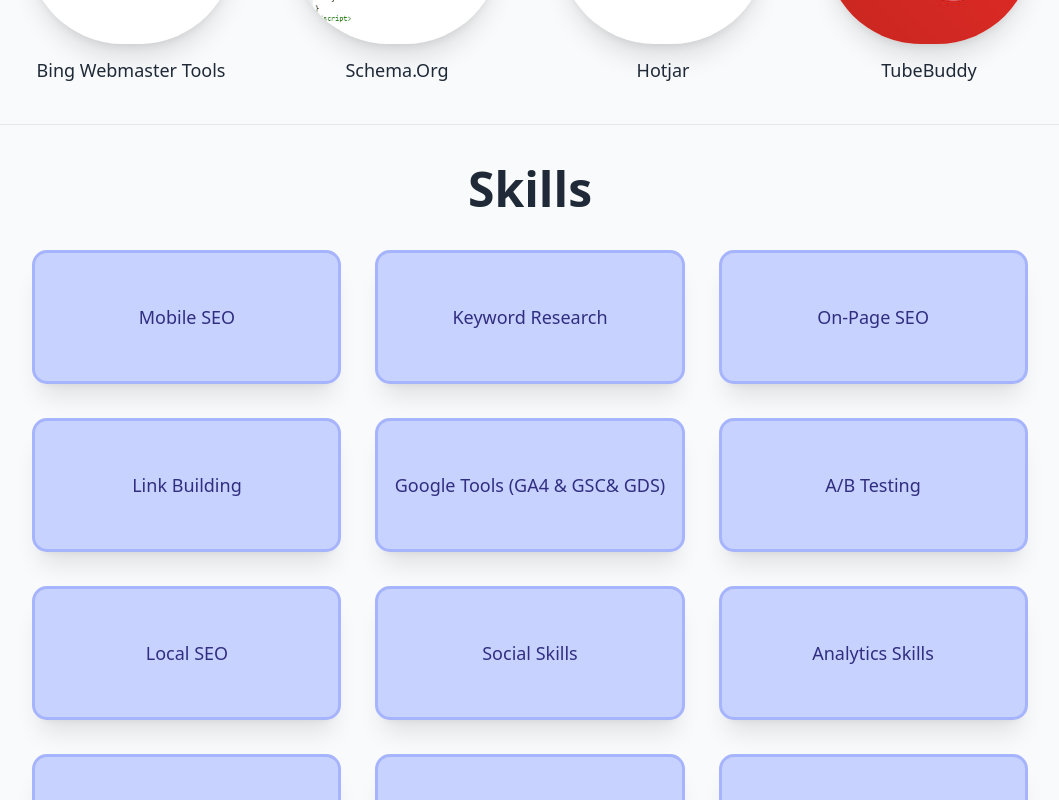
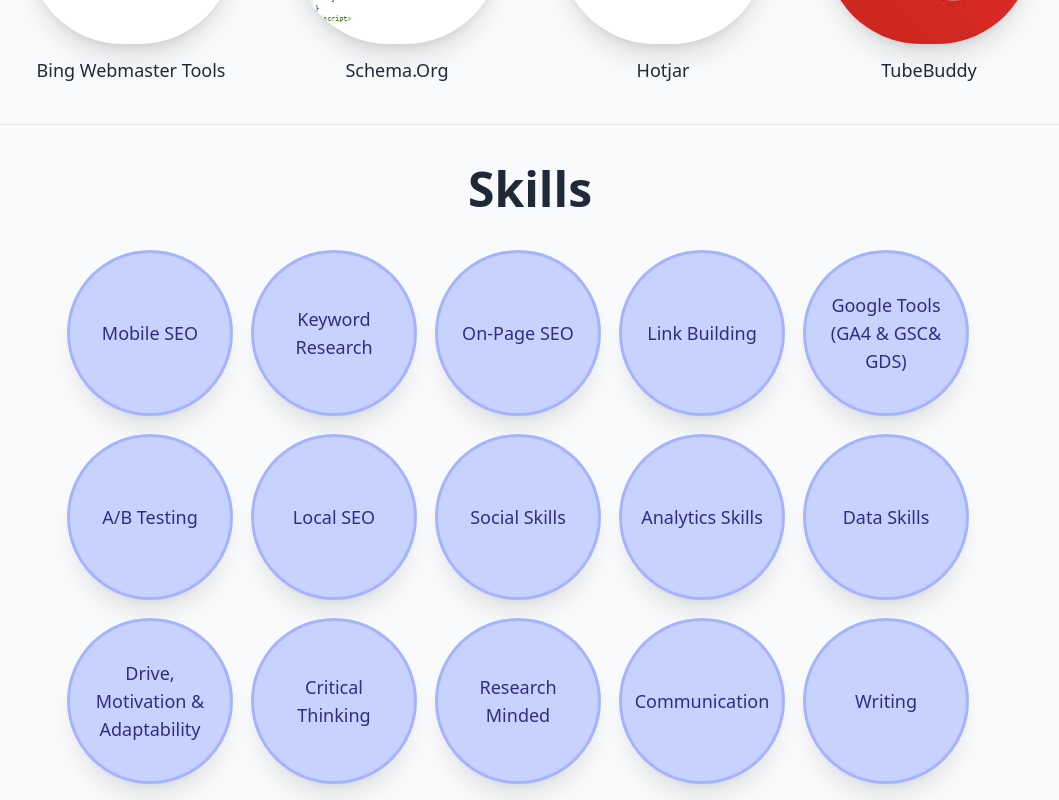
Before and after one commit to neuodev/hend, a React (Create React App) app: page / in a window 1280 px wide. Shown: the part 7840-8640 px from the top of the page, without its empty margins (110-1169 px from the left). Built offline with nearby package versions, Linux system fonts and the light colour scheme.

Commit message:
Fix skills cards

```diff
--- a/src/components/Skills/index.js
+++ b/src/components/Skills/index.js
@@ -3,17 +3,30 @@ import { skills } from "./list";
 
 const Skills = () => {
   return (
-    <div className="py-10 flex items-center justify-center flex-col border-b border-gray-200">
+    <div className="flex items-center justify-center flex-col border-b border-gray-200 py-10">
       <h1 className="text-5xl font-bold text-center mb-10 text-gray-800">
         Skills
       </h1>
-      <div className="grid grid-cols-12 gap-10 max-w-screen-lg">
+      {/* <div className="grid grid-cols-12 gap-10 max-w-screen-lg">
         {skills.map((skill) => (
           <div
             key={skill}
-            className="col-span-12 sm:col-span-6 md:col-span-4 flex flex-col items-center justify-center h-32 bg-indigo-200 text-indigo-900 rounded-xl shadow-xl hover:shadow-2xl hover:bg-indigo-300 hover:text-indigo-800 transform hover:-translate-y-4 transition duration-300 cursor-pointer px-4 ring ring-indigo-300 border-indigo-300 hover:ring-indigo-400"
+            className="col-span-6 sm:col-span-6 md:col-span-4 lg:col-span-3 flex flex-col items-center justify-center "
           >
-            <p className="text-lg font-medium capitalize text-center">
+            <p className="text-lg font-medium capitalize text-center w-32 h-32 md:w-60 md:h-60  bg-indigo-200 text-indigo-900 rounded-full shadow-xl hover:shadow-2xl hover:bg-indigo-300 hover:text-indigo-800 transform hover:-translate-y-4 transition duration-300 cursor-pointer md:px-4 ring ring-indigo-300 border-indigo-300 hover:ring-indigo-400 flex flex-col items-center justify-center ">
+              {skill}
+            </p>
+          </div>
+        ))}
+      </div> */}
+
+      <div className="flex max-w-screen-lg flex-wrap items-center justify-center">
+        {skills.map((skill) => (
+          <div
+            key={skill}
+            className="flex flex-col items-center justify-center flex-wrap pb-6 pr-6"
+          >
+            <p className="text-xs sm:text-base md:text-lg font-medium capitalize text-center w-32 h-32 md:w-60 md:h-60 lg:w-40 lg:h-40 bg-indigo-200 text-indigo-900 rounded-full shadow-xl hover:shadow-2xl hover:bg-indigo-300 hover:text-indigo-800 transform hover:-translate-y-4 transition duration-300 cursor-pointer md:px-4 ring ring-indigo-300 border-indigo-300 hover:ring-indigo-400 flex flex-col items-center justify-center ">
               {skill}
             </p>
           </div>
--- a/src/components/Tools/index.js
+++ b/src/components/Tools/index.js
@@ -10,10 +10,10 @@ const Tools = () => {
       <div className="grid grid-cols-12 gap-10 max-w-screen-lg">
         {tools.map((tool) => (
           <div
-            className="col-span-12 sm:col-span-6 md:col-span-4 lg:col-span-3 flex flex-col items-center justify-center"
+            className="col-span-6 sm:col-span-6 md:col-span-4 lg:col-span-3 flex flex-col items-center justify-center"
             key={tool.name}
           >
-            <div className="w-52 h-48 bg-white shadow-xl flex items-center justify-center rounded-full overflow-hidden hover:shadow-2xl transition-shadow duration-300 cursor-pointer">
+            <div className="w-40 h-40 sm:w-52 sm:h-48 bg-white shadow-xl flex items-center justify-center rounded-full overflow-hidden hover:shadow-2xl transition-shadow duration-300 cursor-pointer">
               <img
                 className="w-52 h-auto inline-block object-cover"
                 src={tool.icon}
```
